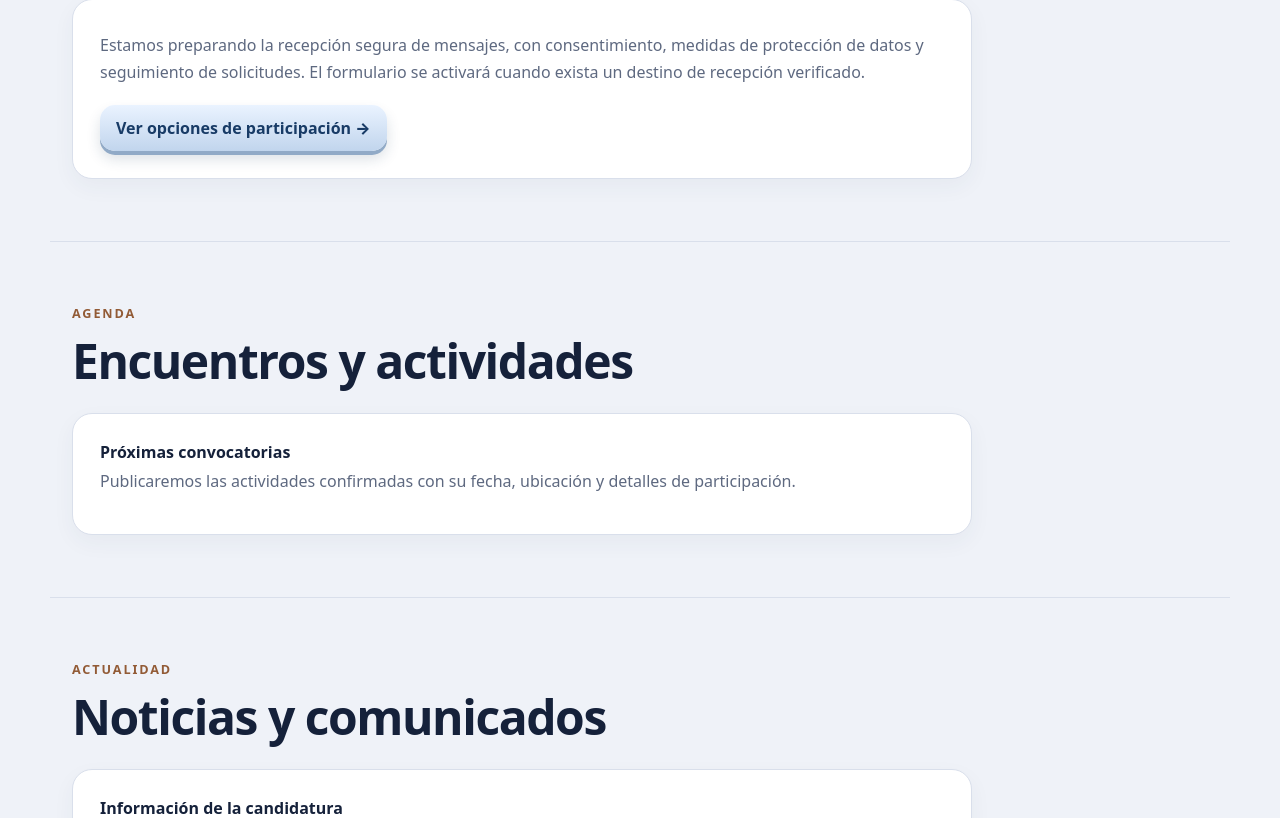
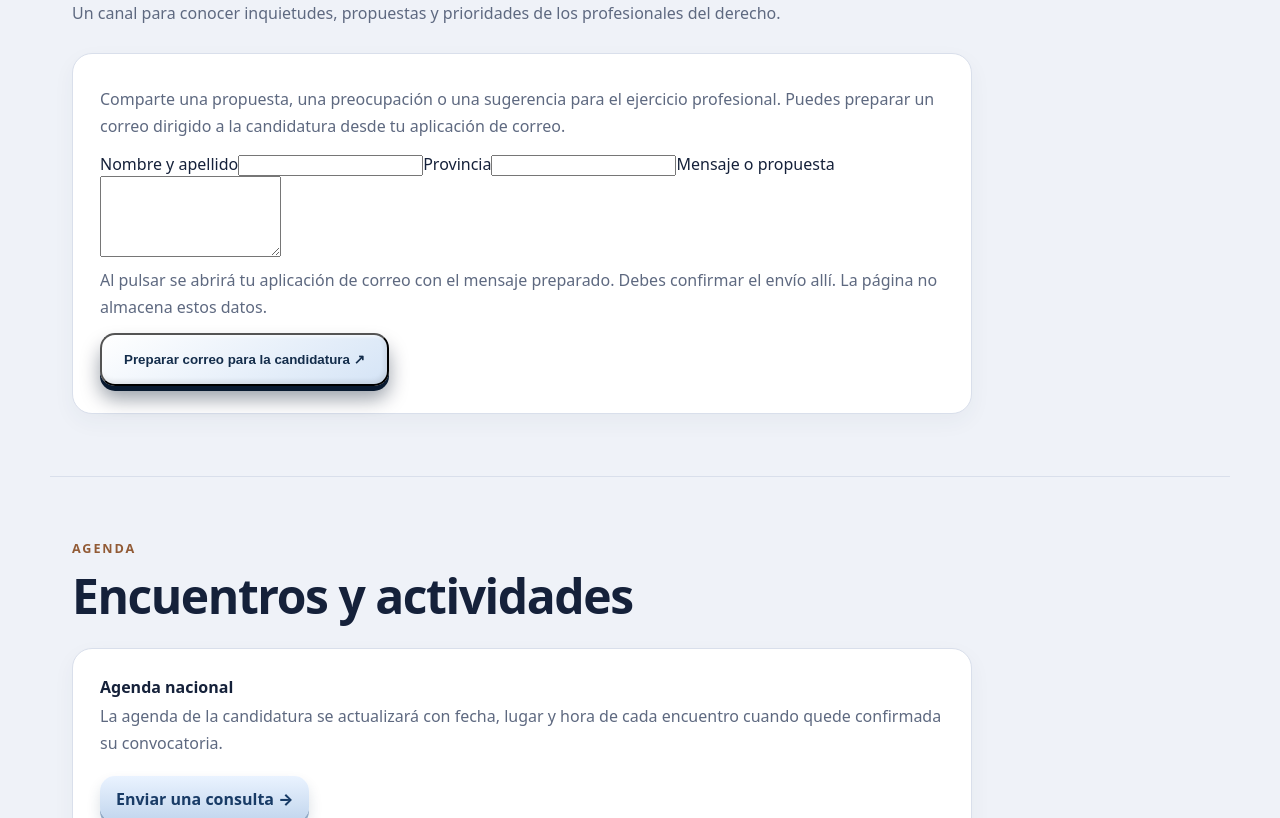
Before and after one commit to admin-valia-netizen/nunez-card-2026, a Next.js app: page / in a window 1280 px wide. Shown: the part 3082-3900 px from the top of the page. Built offline with nearby package versions, Linux system fonts and the light colour scheme.

Commit message:
Complete campaign sections and add working email-based participation flow

```diff
--- a/app/page.tsx
+++ b/app/page.tsx
@@ -22,6 +22,9 @@ const shortcuts = [
 ];
 export default function Home() {
  const [showIntro,setShowIntro] = useState(true);
+ const [contactName,setContactName] = useState("");
+ const [contactProvince,setContactProvince] = useState("");
+ const [contactMessage,setContactMessage] = useState("");
 
  useEffect(() => { const t=window.setTimeout(()=>setShowIntro(false),5900); return ()=>window.clearTimeout(t); },[]);
 
@@ -31,12 +34,19 @@ export default function Home() {
 
  <section className="hero" id="inicio"><div className="hero-inner"><div className="topline">COLEGIO DE ABOGADOS DE LA REPÚBLICA DOMINICANA</div><p className="eyebrow">Candidatura a la Presidencia · Período 2026–2029</p><h1>Dr. Francisco<br/><em>Núñez Cáceres</em></h1><p className="term">Programa de desarrollo institucional de alcance nacional</p><p className="motto">TRANSPARENCIA · MORALIDAD · JUSTICIA</p><div className="actions"><a href="#programa" className="primary">Explorar el programa <span aria-hidden="true">↗</span></a><a href="#escucha" className="secondary">Núñez te escucha <span aria-hidden="true">→</span></a></div></div></section>
  <section className="section intro"><div className="section-heading"><span>PLATAFORMA DIGITAL</span><h2>Un espacio para conocer las propuestas y participar.</h2></div><div className="quick-grid">{shortcuts.map(([title,detail,href],i)=><a className="quick-card relief" href={href} key={title}><span className="quick-icon">{["◆","▤","◉","◷","✦","✓"][i]}</span><strong>{title}</strong><span>{detail}</span><span className="quick-arrow">↗</span></a>)}</div></section>
- <section className="section content-section" id="perfil"><div className="section-kicker">CANDIDATO</div><h2>Conoce a Francisco Núñez Cáceres</h2><div className="content-panel"><p>El Dr. Francisco Núñez Cáceres presenta su candidatura a la Presidencia del Colegio de Abogados de la República Dominicana para el período 2026–2029, bajo los principios de transparencia, moralidad y justicia.</p><p>Su biografía académica, profesional y gremial detallada se incorporará con información biográfica comprobada.</p></div></section>
+ <section className="section content-section" id="perfil"><div className="section-kicker">CANDIDATO</div><h2>Conoce a Francisco Núñez Cáceres</h2><div className="content-panel"><p>El Dr. Francisco Núñez Cáceres presenta su candidatura a la Presidencia del Colegio de Abogados de la República Dominicana para el período 2026–2029, bajo los principios de transparencia, moralidad y justicia.</p><p>La plataforma presenta diez ejes programáticos para fortalecer los servicios del CARD en todo el territorio dominicano. La información detallada sobre estudios y cargos previos se añadirá únicamente cuando esté verificada.</p></div></section>
  <section className="section content-section" id="programa"><div className="section-kicker">PROGRAMA ELECTORAL 2026–2029</div><h2>Diez ejes de actuación para todo el país.</h2><p className="section-copy">Propuestas de modernización, protección social y desarrollo profesional para los abogados de toda la República Dominicana. Las medidas que requieren financiación o cambios institucionales se someterán a los estudios y aprobaciones correspondientes.</p><div className="program-grid">{programAreas.map((area,index)=><details className="program-card" key={area.title} open={index===0}><summary><span className="program-number">{String(index+1).padStart(2,"0")}</span><strong>{area.title}</strong><span className="program-toggle" aria-hidden="true">＋</span></summary><div className="program-body"><ul>{area.points.map(point=><li key={point}>{point}</li>)}</ul></div></details>)}</div></section>
- <section className="section content-section" id="escucha"><div className="section-kicker">PARTICIPACIÓN</div><h2>Núñez te escucha</h2><p className="section-copy">Un canal para conocer inquietudes, propuestas y prioridades de los profesionales del derecho.</p><div className="content-panel"><p>Estamos preparando la recepción segura de mensajes, con consentimiento, medidas de protección de datos y seguimiento de solicitudes. El formulario se activará cuando exista un destino de recepción verificado.</p><a href="#participa" className="inline-action relief">Ver opciones de participación →</a></div></section>
- <section className="section content-section" id="agenda"><div className="section-kicker">AGENDA</div><h2>Encuentros y actividades</h2><div className="empty-state"><strong>Próximas convocatorias</strong><p>Publicaremos las actividades confirmadas con su fecha, ubicación y detalles de participación.</p></div></section>
- <section className="section content-section" id="noticias"><div className="section-kicker">ACTUALIDAD</div><h2>Noticias y comunicados</h2><div className="empty-state"><strong>Información de la candidatura</strong><p>Este espacio incluirá comunicados, fotografías y vídeos verificados de las actividades públicas.</p></div></section>
- <section className="section content-section" id="participa"><div className="section-kicker">PARTICIPA</div><h2>Forma parte de la conversación</h2><div className="content-panel"><p>Próximamente estarán disponibles el registro voluntario de colaboradores y los canales oficiales de contacto. Ningún registro se realizará sin explicar su finalidad y solicitar el consentimiento correspondiente.</p></div></section>
+ <section className="section content-section" id="escucha"><div className="section-kicker">PARTICIPACIÓN</div><h2>Núñez te escucha</h2><p className="section-copy">Un canal para conocer inquietudes, propuestas y prioridades de los profesionales del derecho.</p><div className="content-panel"><p>Comparte una propuesta, una preocupación o una sugerencia para el ejercicio profesional. Puedes preparar un correo dirigido a la candidatura desde tu aplicación de correo.</p>
+<form className="contact-form" onSubmit={(e)=>{e.preventDefault(); const subject="Núñez te escucha — propuesta de colegiado"; const body=["Nombre: "+contactName,"Provincia: "+contactProvince,"","Mensaje:",contactMessage].join("\\n"); window.location.href="mailto:admin@nunezcard2026.lat?subject="+encodeURIComponent(subject)+"&body="+encodeURIComponent(body);}}>
+<label>Nombre y apellido<input value={contactName} onChange={e=>setContactName(e.target.value)} required maxLength={120} autoComplete="name" /></label>
+<label>Provincia<input value={contactProvince} onChange={e=>setContactProvince(e.target.value)} required maxLength={90}/></label>
+<label>Mensaje o propuesta<textarea value={contactMessage} onChange={e=>setContactMessage(e.target.value)} required minLength={10} maxLength={3000} rows={5}/></label>
+<p className="form-note">Al pulsar se abrirá tu aplicación de correo con el mensaje preparado. Debes confirmar el envío allí. La página no almacena estos datos.</p>
+<button className="primary contact-submit" type="submit">Preparar correo para la candidatura ↗</button>
+</form></div></section>
+ <section className="section content-section" id="agenda"><div className="section-kicker">AGENDA</div><h2>Encuentros y actividades</h2><div className="empty-state"><strong>Agenda nacional</strong><p>La agenda de la candidatura se actualizará con fecha, lugar y hora de cada encuentro cuando quede confirmada su convocatoria.</p><a href="#escucha" className="inline-action relief">Enviar una consulta →</a></div></section>
+ <section className="section content-section" id="noticias"><div className="section-kicker">ACTUALIDAD</div><h2>Noticias y comunicados</h2><div className="empty-state"><strong>Presentación del programa electoral 2026–2029</strong><p>Ya se encuentra disponible para consulta pública el programa de diez ejes: transparencia, defensa profesional, bienestar, digitalización, formación, empleo, seccionales, juventud, asistencia jurídica y participación.</p><a href="#programa" className="inline-action relief">Consultar los diez ejes →</a></div></section>
+ <section className="section content-section" id="participa"><div className="section-kicker">PARTICIPA</div><h2>Forma parte de la conversación</h2><div className="content-panel"><p>Conoce el programa de la candidatura, comparte tus propuestas a través de «Núñez te escucha» y consulta futuras convocatorias. La inscripción de colaboradores se habilitará cuando esté disponible un registro seguro con consentimiento explícito.</p><a href="#escucha" className="inline-action relief">Compartir mi propuesta →</a></div></section>
  <footer><strong>NÚÑEZ CARD 2026</strong><span>Transparencia · Moralidad · Justicia</span><small>Plataforma de la candidatura · Alcance nacional</small></footer>
  </main></>
 }
```
